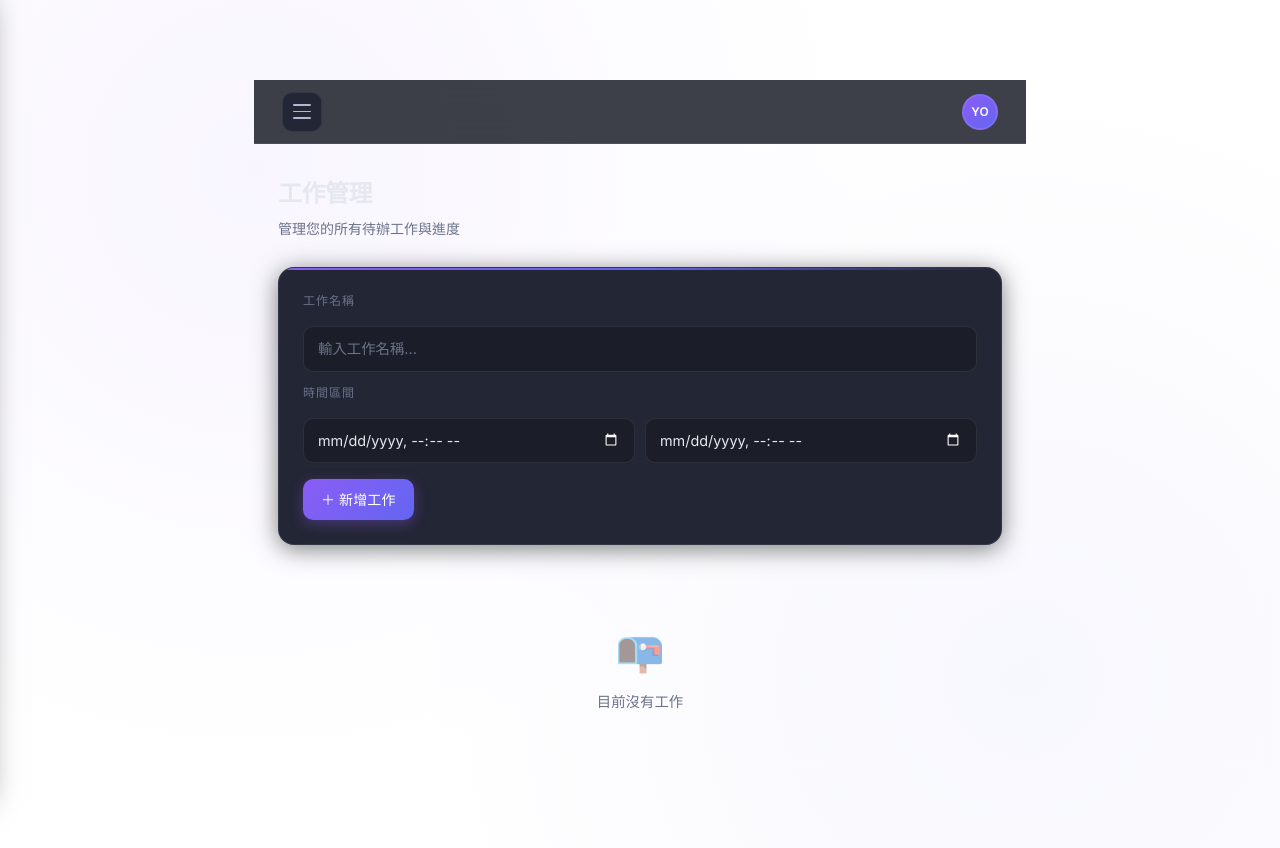
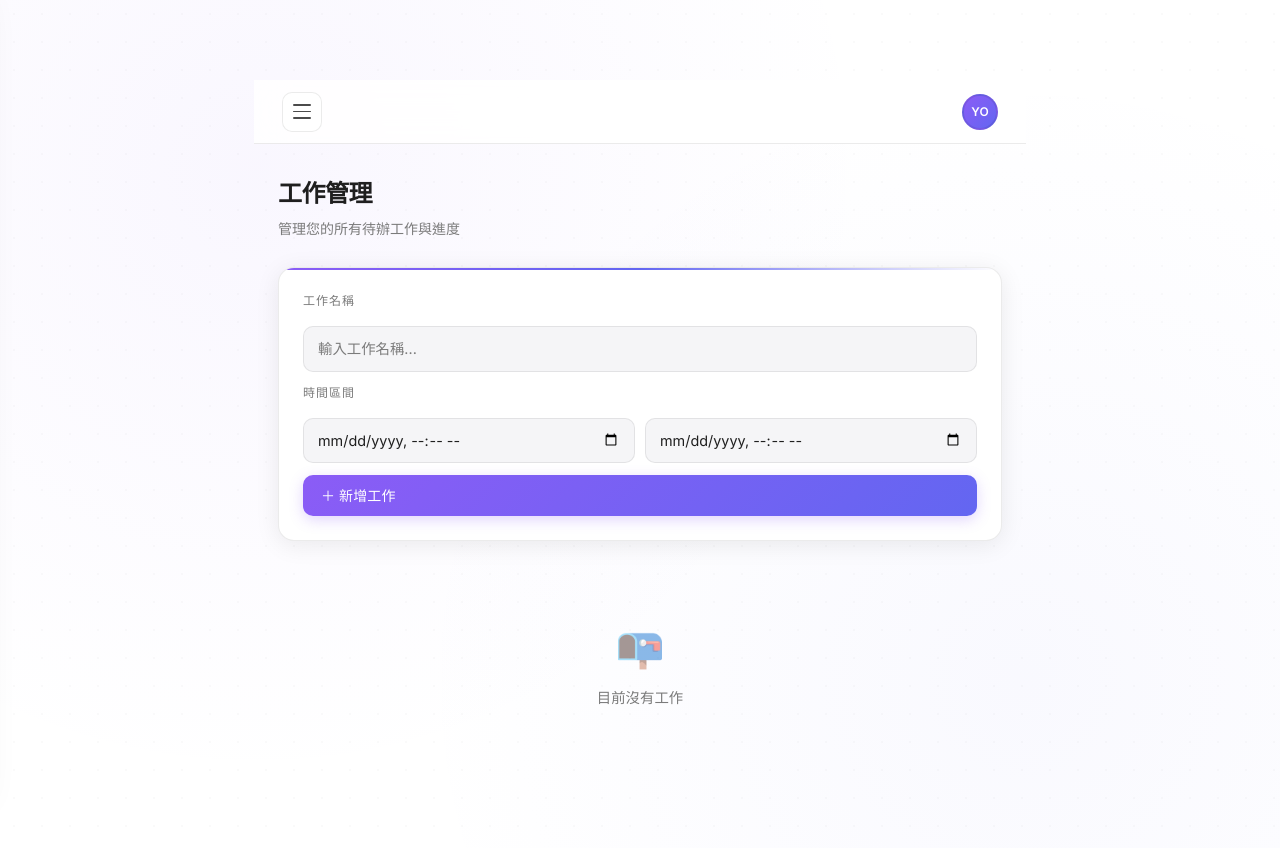
Before and after one commit to Zhuang-Day/WorkPlanManager, a Flask app: page / in a window 1280 px wide. Run offline with Flask 3, Linux system fonts and the light colour scheme; data that the repository does not hold is empty; some libraries are stand-ins or nearby versions.

Commit message:
fix(UI): refine homepage layout and spacing

```diff
--- a/static/css/style.css
+++ b/static/css/style.css
@@ -7,13 +7,13 @@
 
 /* ── CSS Variables ── */
 :root {
-    --bg-base: #16181f;       /* 原 #0d0f14 */
-    --bg-surface: #1c1f28;    /* 原 #13161e */
-    --bg-card: #232635;       /* 原 #1a1e2a */
-    --bg-card-hover: #2a2e40; /* 原 #1f2433 */
-    --bg-input: #1b1e28;      /* 原 #0f1117 */
+    --bg-base: #f9f9f9;        /* 主背景 */
+    --bg-surface: #ffffff;     /* 卡片、側邊欄背景 */
+    --bg-card: #ffffff;        /* 任務卡片背景 */
+    --bg-card-hover: #f0f0f3;  /* 滑鼠懸停卡片背景 */
+    --bg-input: #f5f5f7;       /* 輸入框背景 */
 
-    --border: rgba(255, 255, 255, 0.08);
+    --border: rgba(0, 0, 0, 0.08);
     --border-focus: rgba(139, 92, 246, 0.65);
 
     --accent-1: #8b5cf6;
@@ -21,18 +21,18 @@
     --accent-danger: #f43f5e;
     --accent-danger2: #e11d48;
 
-    --text-primary: #e6e8f0;   /* 原 #f1f5f9 */
-    --text-secondary: #b0b9d1; /* 原 #94a3b8 */
-    --text-muted: #6b738a;     /* 原 #475569 */
+    --text-primary: #1f1f1f;
+    --text-secondary: #4b4b4b;
+    --text-muted: #7b7b7b;
 
     --radius-card: 16px;
     --radius-btn: 10px;
     --radius-input: 10px;
 
-    --shadow-card: 0 4px 24px rgba(0, 0, 0, 0.5);
-    --shadow-hover: 0 8px 32px rgba(0, 0, 0, 0.7);
-    --shadow-btn: 0 4px 14px rgba(139, 92, 246, 0.35);
-    --glow-accent: 0 0 0 3px rgba(139, 92, 246, 0.2);
+    --shadow-card: 0 4px 24px rgba(0, 0, 0, 0.08);
+    --shadow-hover: 0 8px 32px rgba(0, 0, 0, 0.12);
+    --shadow-btn: 0 4px 14px rgba(139, 92, 246, 0.25);
+    --glow-accent: 0 0 0 3px rgba(139, 92, 246, 0.15);
 }
 
 /* ── Reset & Base ── */
@@ -47,16 +47,15 @@
 body {
     font-family: 'Inter', system-ui, -apple-system,
         "Noto Sans TC", "Microsoft JhengHei", sans-serif;
-    background: linear-gradient(160deg, #16181f 0%, #1c1f28 100%);
+    background: linear-gradient(160deg, #f9f9f9 0%, #ffffff 100%);
     color: var(--text-primary);
     min-height: 100vh;
     padding: 0;
 
-    /* Subtle dot-grid texture */
     background-image:
-        radial-gradient(circle at 20% 20%, rgba(139, 92, 246, 0.06) 0%, transparent 50%),
-        radial-gradient(circle at 80% 80%, rgba(99, 102, 241, 0.05) 0%, transparent 50%),
-        radial-gradient(rgba(255, 255, 255, 0.015) 1px, transparent 1px);
+        radial-gradient(circle at 20% 20%, rgba(139, 92, 246, 0.05) 0%, transparent 50%),
+        radial-gradient(circle at 80% 80%, rgba(99, 102, 241, 0.04) 0%, transparent 50%),
+        radial-gradient(rgba(0,0,0,0.02) 1px, transparent 1px);
     background-size: 100% 100%, 100% 100%, 28px 28px;
 }
 
@@ -179,7 +178,7 @@
     justify-content: space-between;
     padding: 0 28px;
     height: 64px;
-    background: rgba(28, 31, 40, 0.85);
+    background: rgba(255, 255, 255, 0.85);
     border-bottom: 1px solid var(--border);
     backdrop-filter: blur(16px);
     -webkit-backdrop-filter: blur(16px);
@@ -341,13 +339,13 @@
 }
 
 .task-form input[type="datetime-local"] {
-    color-scheme: dark;
+    color-scheme: light;
 }
 
 .task-form input:focus {
     outline: none;
     border-color: var(--accent-1);
-    background: #0d0f14;
+    background: #ffffff;
     box-shadow: var(--glow-accent);
 }
 
--- a/templates/index.html
+++ b/templates/index.html
@@ -17,7 +17,7 @@
     <div class="navbar-avatar">YO</div>
 </nav>
 
-<!-- ══ 側邊抽屜選單（可選）══ -->
+<!-- ══ 側邊抽屜選單 ══ -->
 <div class="sidebar-overlay" id="sidebarOverlay" onclick="toggleMenu()"></div>
 <aside class="sidebar" id="sidebar">
     <div class="sidebar-header">
@@ -25,12 +25,8 @@
         <button class="sidebar-close" onclick="toggleMenu()">✕</button>
     </div>
     <nav class="sidebar-nav">
-        <a href="/" class="sidebar-link active">
-            <span class="sidebar-icon"></span> 工作列表
-        </a>
-        <a href="#" class="sidebar-link">
-            <span class="sidebar-icon"></span> 工作進度追蹤
-        </a>
+        <a href="/" class="sidebar-link active">工作列表</a>
+        <a href="#" class="sidebar-link">工作進度追蹤</a>
     </nav>
 </aside>
 
@@ -58,7 +54,7 @@
             <input type="datetime-local" name="end_at" required>
         </div>
 
-        <button type="submit" class="btn btn-primary" style="align-self: flex-start; margin-top: 4px;">
+        <button type="submit" class="btn btn-primary btn-align-start">
             ＋ 新增工作
         </button>
 
@@ -72,15 +68,12 @@
 
             <!-- 左側：工作資訊 -->
             <div class="task-content">
-
                 <div class="task-title">{{ work_item.title }}</div>
-
                 <div class="task-time">
                     {{ work_item.start_at.strftime('%Y-%m-%d %H:%M') }}
                     &nbsp;→&nbsp;
                     {{ work_item.end_at.strftime('%Y-%m-%d %H:%M') }}
                 </div>
-
                 <div class="task-progress">
                     <div class="progress-label">
                         <span>進度</span>
@@ -93,7 +86,6 @@
                         ></div>
                     </div>
                 </div>
-
             </div>
 
             <!-- 右側：刪除按鈕 -->
```
Also changed, not shown: other parts of static/css/style.css (+17 -31 lines).
